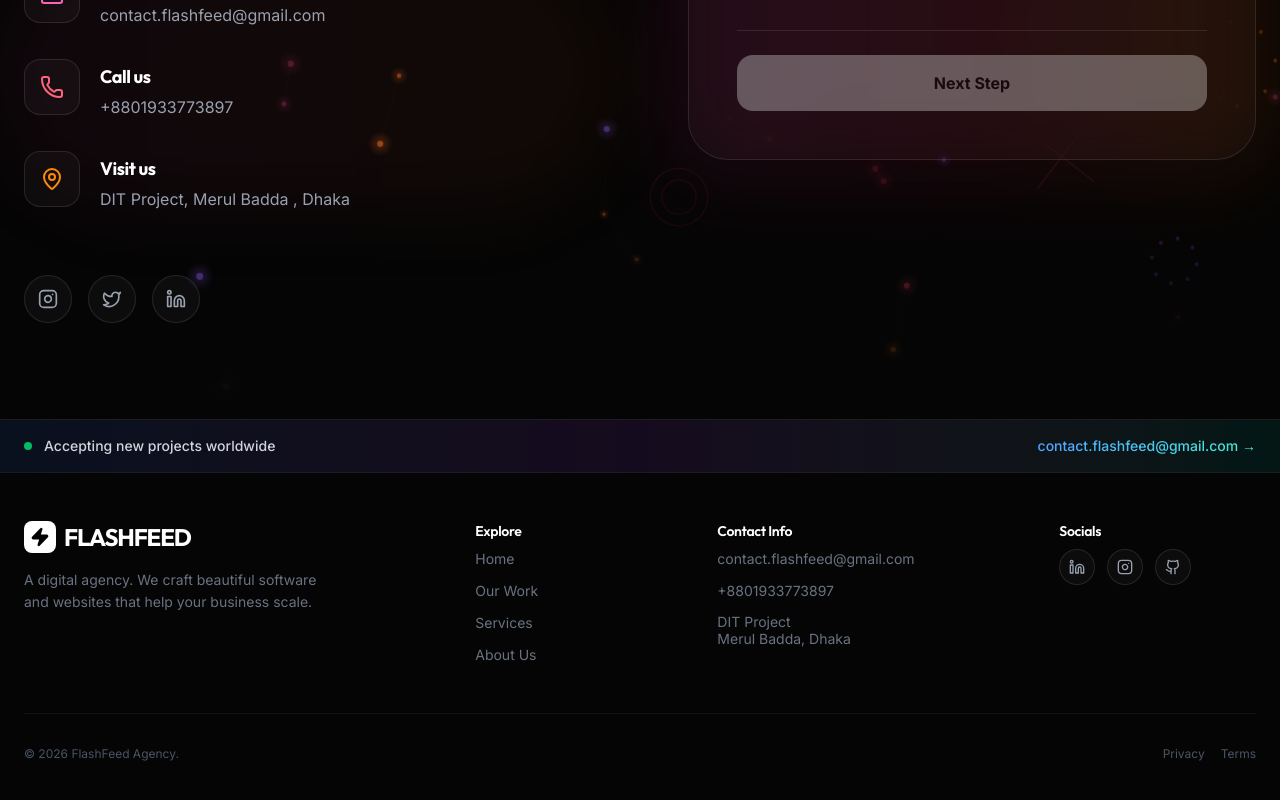
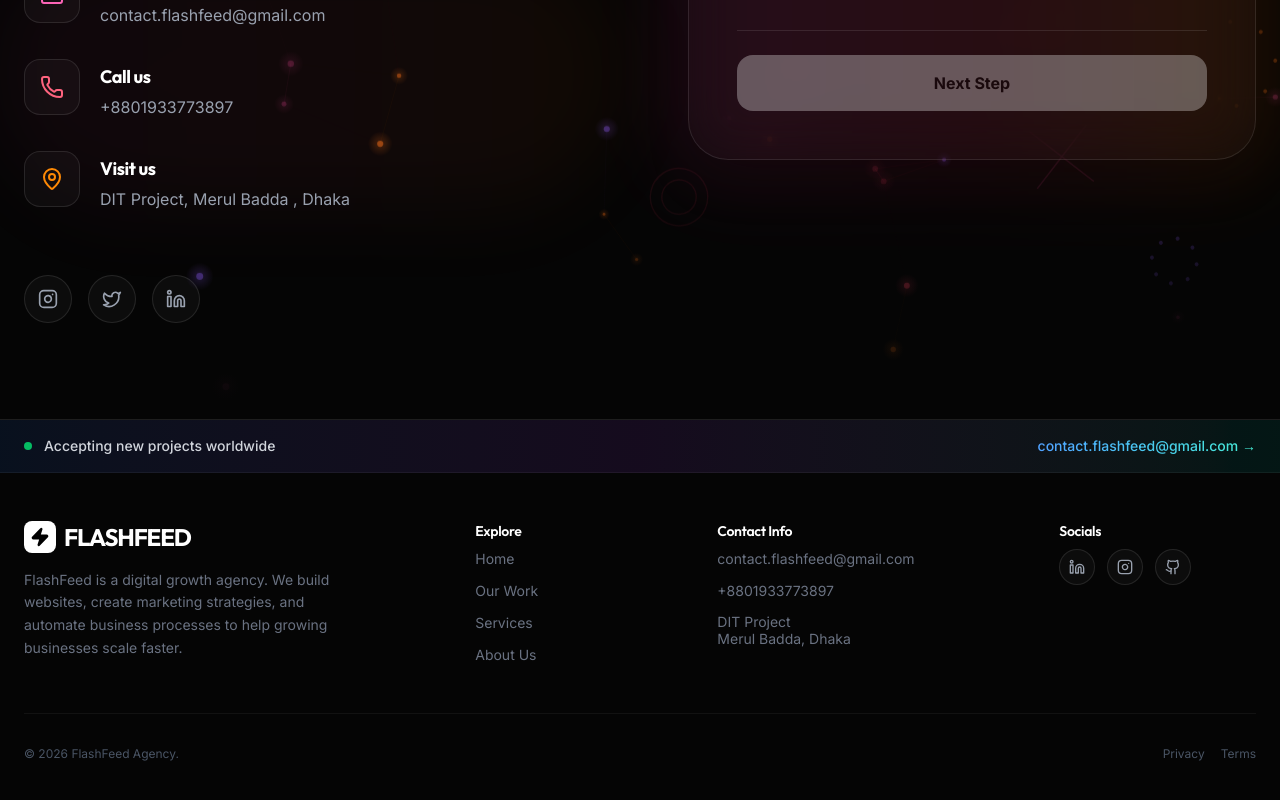
Before and after one commit to argho001/Flashfeed.agency, a React (Vite) app: page /contact in a window 1280 px wide. Shown: the part 601-1401 px from the top of the page. Built offline with nearby package versions, Linux system fonts and the light colour scheme.

Commit message:
Update brand description in Hero and Footer

```diff
--- a/src/components/Footer.tsx
+++ b/src/components/Footer.tsx
@@ -30,7 +30,7 @@
               <span className="font-display font-bold text-2xl tracking-tighter text-white">FLASHFEED</span>
             </Link>
             <p className="text-gray-500 text-sm max-w-xs leading-relaxed">
-              A digital agency. We craft beautiful software and websites that help your business scale.
+              FlashFeed is a digital growth agency. We build websites, create marketing strategies, and automate business processes to help growing businesses scale faster.
             </p>
           </div>
 
--- a/src/pages/Home.tsx
+++ b/src/pages/Home.tsx
@@ -104,7 +104,7 @@
             </motion.span>
           </h1>
           <p className="text-xl text-gray-400 mb-12 max-w-3xl mx-auto leading-relaxed">
-            FlashFeed is a digital agency. We craft beautiful software and websites that help your business scale.
+            FlashFeed is a digital growth agency. We build websites, create marketing strategies, and automate business processes to help growing businesses scale faster.
           </p>
           <div className="flex flex-col sm:flex-row gap-6 justify-center">
             <Link
```
